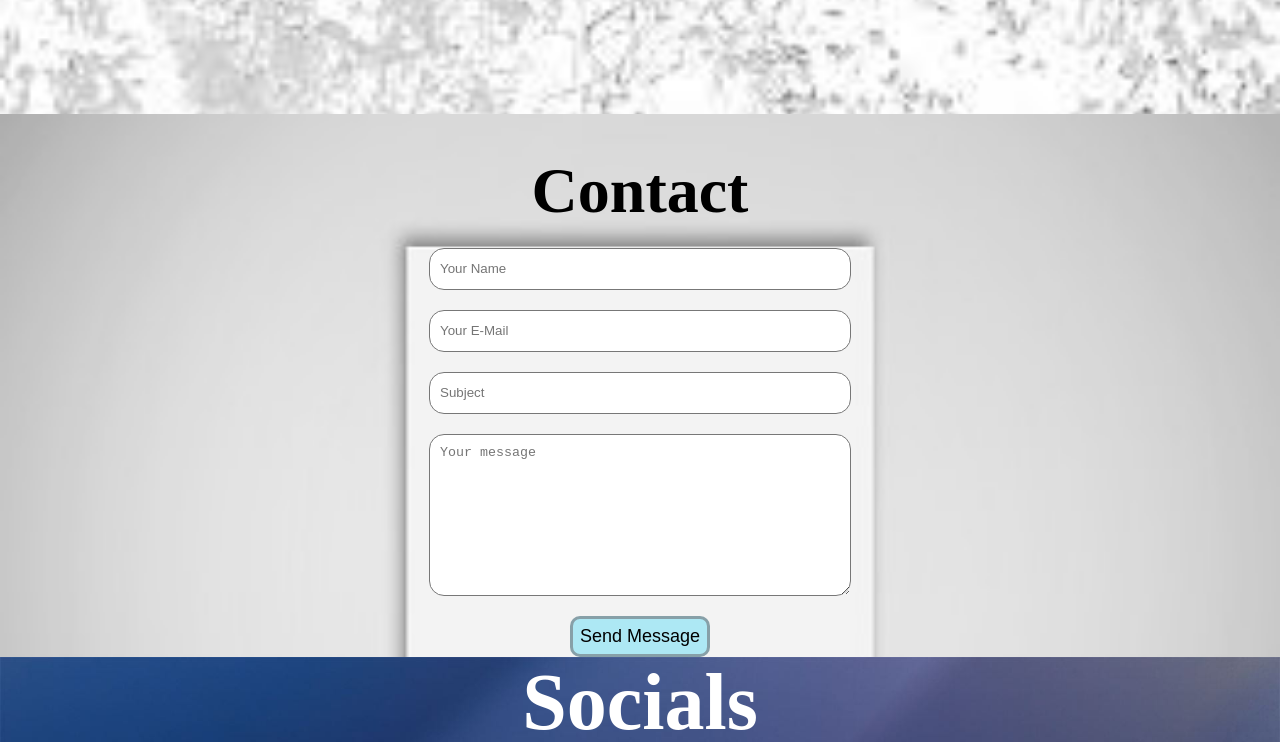
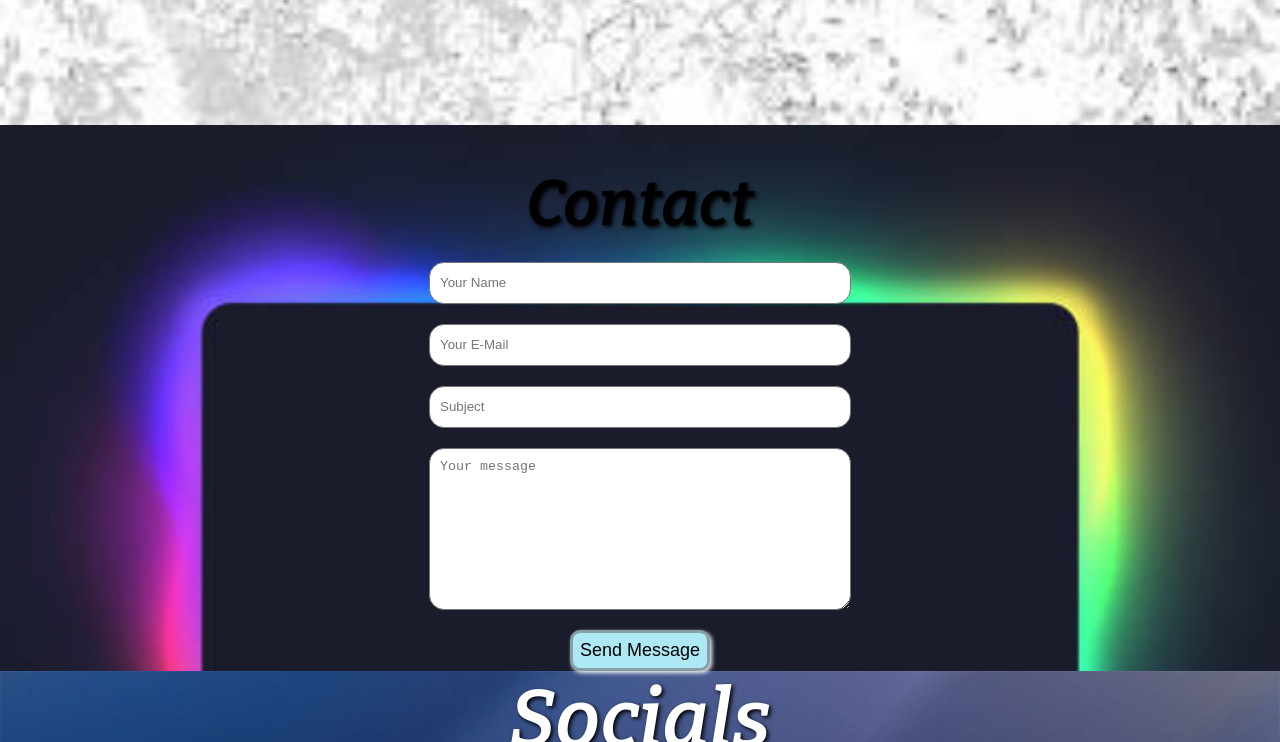
Before and after one commit to shreyansh217/shreyanshmi, a plain HTML site: page index.htm in a window 1280 px wide. Shown: the part 1481-2223 px from the top of the page. Drawn offline with nearby package versions, Linux system fonts and the light colour scheme.

Commit message:
fourth commit

```diff
--- a/style.css
+++ b/style.css
@@ -123,8 +123,11 @@ padding-bottom: 5%;
 .Skillsh1
 
 {
+    text-shadow: 2px 2px 4px #000000;
     margin-top: 40px;
 font-size: 8vh;
+/* font-family: 'Alkalami', serif; */
+font-family: 'Bitter', serif;
 }
 #item1
 {
@@ -164,7 +167,7 @@ width: 100%;
 }
 #section4
 {
-    background-image: url('conback.png');
+    background-image: url('contact.png');
     background-size: cover;
     display: flex;
     /* justify-content: center; */
@@ -215,10 +218,14 @@ form{
     font-size: 18px;
     padding: 7px;
     cursor: pointer;
+    box-shadow:2px 2px 4px whitesmoke;
 }
 .btn:hover{
-   background-color: rgb(73, 102, 35);
+   background-color: rgb(39, 44, 46);
    color: white;
+   border:2px solid wheat;
+   box-shadow:2px 2px 4px rgb(20, 11, 11);
+   ;
 }
 /* footer */
 footer
@@ -237,6 +244,9 @@ footer
 {
     color:white;
     font-size: 10vh;
+    font-family: 'Bitter', serif;
+    text-shadow: 2px 2px 4px #000000;
+
 }
 .logo1
 {
```
Also changed, not shown: index.htm (+0 -1 lines), contact.png (added).
